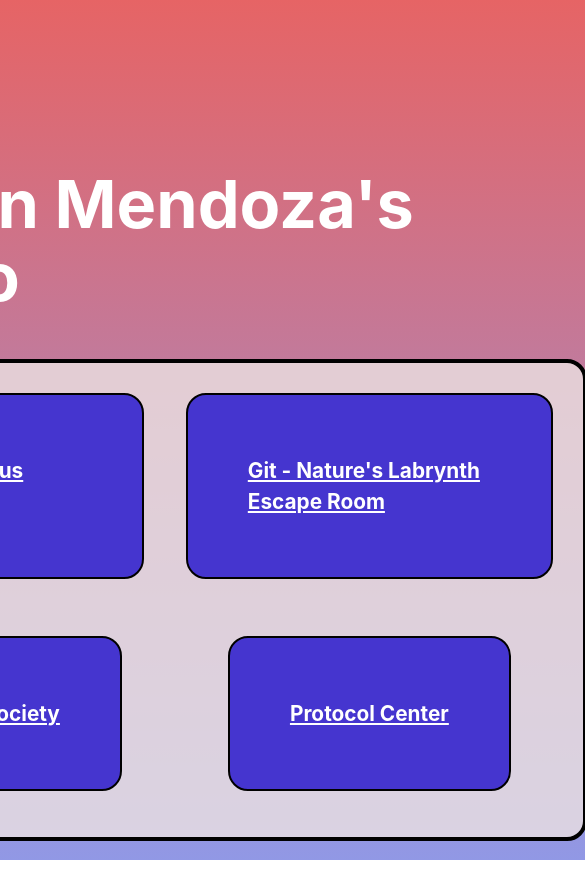
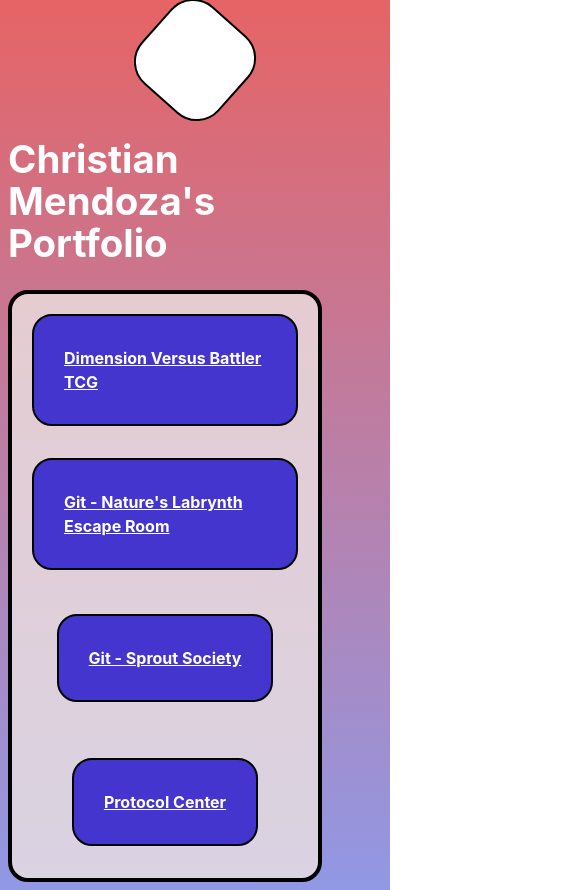
Before and after one commit to ForgeBrew96/Portfolio-site, a React (Vite) app: page / in a window 390 px wide. Shown: the top 890 px of the page, 585 px wide, since content can reach past the window. Before the commit the page ends 860 px from the top, so only its background shows below. Built offline with nearby package versions, Linux system fonts and the light colour scheme.

Commit message:
moblie friendly

```diff
--- a/src/App.css
+++ b/src/App.css
@@ -50,3 +50,32 @@
   justify-content: center;
   margin: 0 15%;
 }
+
+@media (max-width: 768px) {
+  body {
+    flex-direction: column;
+    font-size: 100%;
+  }
+
+  h1 {
+    font-size: 2.4em;
+  }
+
+  .special-box div {
+    margin-right: 0;
+  }
+
+  .portfolio-grid {
+    grid-template-rows: repeat(4, 1fr);
+    grid-template-columns: 1fr;
+    padding: 20px;
+  }
+
+  .pgrids {
+    padding: 30px;
+  }
+
+  .detailContainer {
+    margin: 0 5%;
+  }
+}
```
